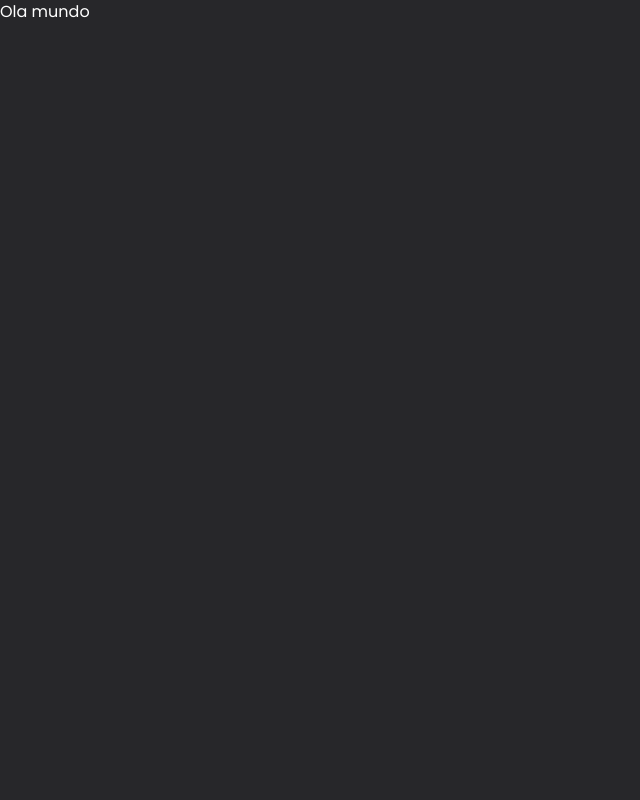
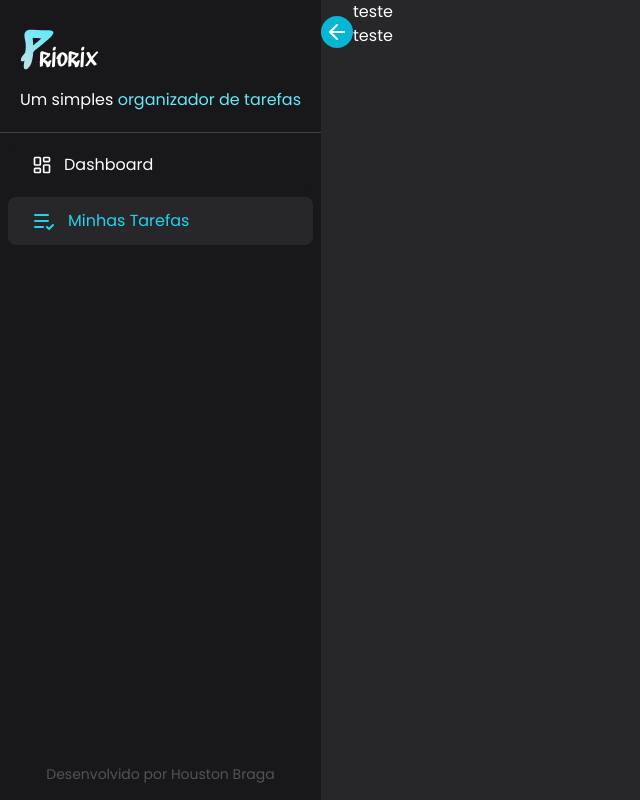
Before and after one commit to houstonbraga/task-manager-priorix, a React (Vite) app: page /tasks/9f35cefe-4ede-4b75-add7-fcd995556f96 in a window 1280 px wide. Shown: the whole page, without its empty margins (0-640 px from the left). Built offline with nearby package versions, Linux system fonts and the light colour scheme; data requests are answered from the project's data file.

Commit message:
feat: add navigation between the pages

```diff
--- a/db.json
+++ b/db.json
@@ -1,3 +1,11 @@
 {
-  "tasks": []
+  "tasks": [
+    {
+      "id": "9f35cefe-4ede-4b75-add7-fcd995556f96",
+      "title": "teste",
+      "time": "morning",
+      "description": "teste",
+      "status": "not_started"
+    }
+  ]
 }
--- a/src/pages/task-details.jsx
+++ b/src/pages/task-details.jsx
@@ -1,5 +1,47 @@
-const TaskDetails = () => {
-  return <div>Ola mundo</div>
+import { ArrowLeftIcon } from "lucide-react"
+import { useEffect, useState } from "react"
+import { useNavigate, useParams } from "react-router-dom"
+
+import Sidebar from "../sidebar"
+
+const TaskDetailsPage = () => {
+  const [task, setTask] = useState()
+  const { taskId } = useParams()
+  const navigate = useNavigate()
+
+  useEffect(() => {
+    const tasksDetailsFetch = async () => {
+      const response = await fetch(`http://localhost:3000/tasks/${taskId}`, {
+        method: "GET",
+      })
+      const data = await response.json()
+      setTask(data)
+    }
+    tasksDetailsFetch()
+  }, [taskId])
+
+  return (
+    <div className="flex">
+      <Sidebar />
+      <div>
+        <div className="flex items-end justify-between">
+          <div className="flex flex-col">
+            <button
+              className="flex h-8 w-8 items-center justify-center rounded-full bg-cyan-500"
+              onClick={() => navigate("/")}
+            >
+              <ArrowLeftIcon />
+            </button>
+          </div>
+
+          <div>
+            <h1>{task?.title}</h1>
+            <h1>{task?.description}</h1>
+          </div>
+        </div>
+      </div>
+    </div>
+  )
 }
 
-export default TaskDetails
+export default TaskDetailsPage
--- a/src/task/Task.jsx
+++ b/src/task/Task.jsx
@@ -26,6 +26,7 @@ const Tasks = () => {
     }
     fetchTasks()
   }, [])
+
   //DELETE ALGUMA TASK PELO ID
   const handleDeleteSuccess = async (taskId) => {
     const newTasks = tasks.filter((task) => taskId !== task.id)
--- a/src/task/components/ItemTask.jsx
+++ b/src/task/components/ItemTask.jsx
@@ -1,6 +1,7 @@
 import { Check, Loader2, SquareArrowOutUpRight, Trash2 } from "lucide-react"
 import PropTypes from "prop-types"
 import { useState } from "react"
+import { Link } from "react-router-dom"
 import { toast } from "sonner"
 
 import Button from "../../components/Button"
@@ -70,9 +71,9 @@ const ItemTask = ({ task, handleCheckboxClick, onSuccess }) => {
           )}
         </Button>
 
-        <a href="#">
+        <Link to={`/tasks/${task.id}`}>
           <SquareArrowOutUpRight className="text-zinc-400 hover:text-white" />
-        </a>
+        </Link>
       </div>
     </div>
   )
```
